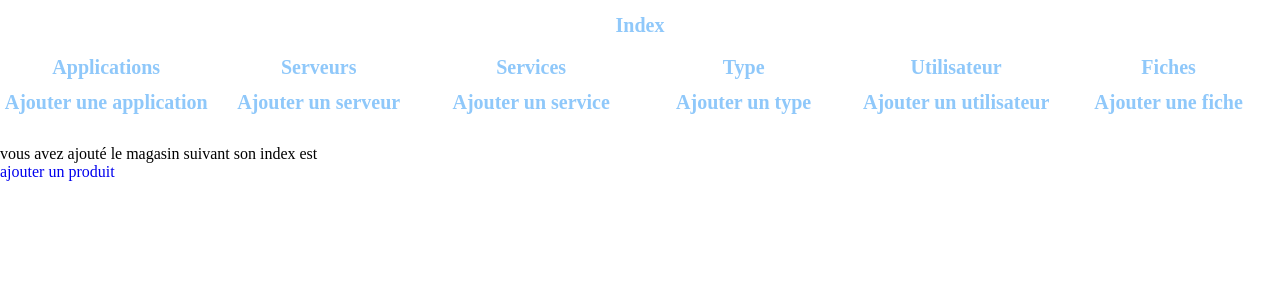
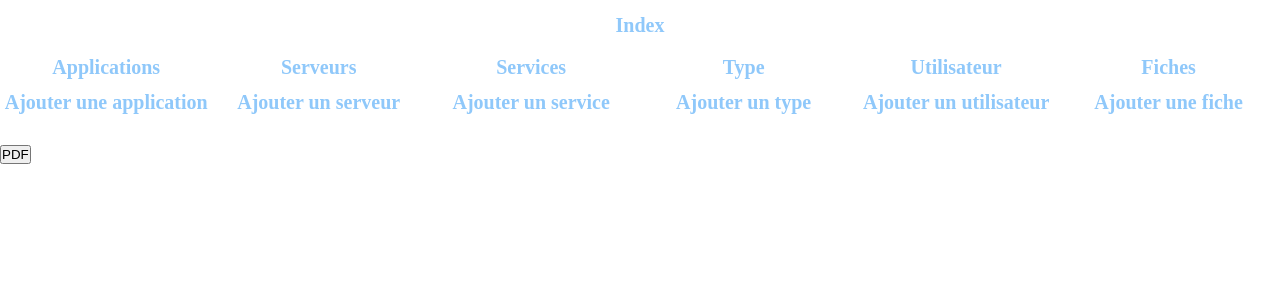
Before and after one commit to julesgtz/SAE23_push, a Django app: template adminsite/templates/adminsite/fiches/affiche.html in a window 1280 px wide. Shown: the top 300 px of the page. Run offline with Django 3.2, Linux system fonts and the light colour scheme; the template is opened without the code that fills it, so the values that code supplies are empty.

Commit message:
debut affichage fiche (pas ouf)

```diff
--- a/adminsite/templates/adminsite/fiches/affiche.html
+++ b/adminsite/templates/adminsite/fiches/affiche.html
@@ -7,8 +7,8 @@
 </head>
 <body>
     {% block content %}
-<p> vous avez ajouté le magasin suivant  son index est  </p>
-<a href="ajout_produit/{{id}}/">ajouter un produit</a>
+    <a href="/adminsite/fiches/serveur_pdf/">
+        <input type="submit" value="PDF"\>{% csrf_token %}</a>
 <ol>
     {% for l in liste %}
 <li> {{l}}</li>
--- a/adminsite/urls.py
+++ b/adminsite/urls.py
@@ -52,4 +52,5 @@ urlpatterns = [
     path('fiches/ajout/', fiches_views.ajout),
     path('fiches/delete/<int:id>/', fiches_views.delete),
     path('fiches/update_traitement/<int:id>/', fiches_views.update_traitement),
+    #path('fiche/serveur_pdf/<int:id>/', fiches_views.serveur_pdf),
 ]
```
